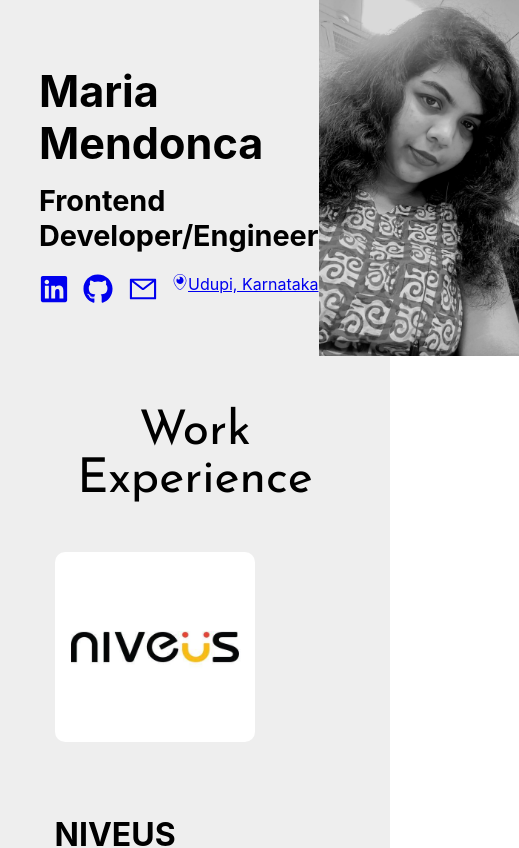
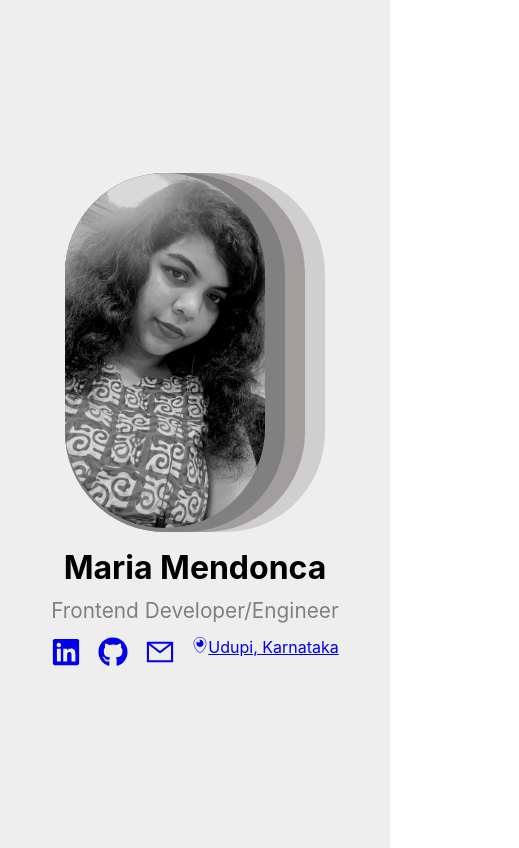
Before and after one commit to mendoncamaria/portfolio, a React (Create React App) app: page / in a window 390 px wide. Shown: the top 848 px of the page, 519 px wide, since content can reach past the window. Built offline with nearby package versions, Linux system fonts and the light colour scheme.

Commit message:
Added header styles, made responsive

```diff
--- a/src/components/header/Header.jsx
+++ b/src/components/header/Header.jsx
@@ -6,13 +6,13 @@ import { AiOutlineMail } from 'react-icons/ai';
 
 function Header() {
   return (
-    <div style={{ display: 'flex', alignItems: 'center'}}>
+    <div className={styles.container}>
       <div>
-        <div>
+        <div className={styles.heading_text_container}>
           <h1 className={styles.name}>Maria Mendonca</h1>
           <h2 className={styles.title}>Frontend Developer/Engineer</h2>
         </div>
-        <div style={{display: 'flex', justifyContent: 'space-between'}}>
+        <div className={styles.heading_icon_container}>
           <div>
             <a
               href="https://www.linkedin.com/in/mariamendonca/"
@@ -50,14 +50,13 @@ function Header() {
         </div>
       </div>
       <div>
-        <img
-          src={maria}
-          alt="Maria"
-          style={{
-            width: '200px',
-            height: 'auto',
-          }}
-        />
+        <div className={styles.image_outer_block}>
+          <div className={styles.image_mid_block}>
+            <div className={styles.image_inner_block}>
+              <img src={maria} alt="myphoto" className={styles.image_styles} />
+            </div>
+          </div>
+        </div>
       </div>
     </div>
   );
--- a/src/components/header/header.module.css
+++ b/src/components/header/header.module.css
@@ -1,10 +1,13 @@
 .container {
-  margin: 0rem 10rem;
+  display: flex;
+  flex-direction: row;
+  align-items: center;
+  justify-content: space-between;
+  height: 100vh;
 }
-
 .name {
   display: inline-block;
-  font-size: 3em;
+  font-size: 6em;
   margin-block-start: 0.5em;
   margin-block-end: 0em;
   margin-inline-start: 0px;
@@ -18,19 +21,108 @@
   margin-block-end: 0.7em;
   margin-inline-start: 0px;
   margin-inline-end: 0px;
-  align-self: center;
+  align-self: left;
+  font-weight: 400;
+  color: gray;
+}
+.heading_text_container {
+  display: flex;
+  flex-direction: column;
+}
+.heading_icon_container {
+  display: flex;
+  justify-content: space-between;
+}
+.image_styles {
+  width: 280px;
+  height: auto;
+  border-radius: 100px;
+}
+.image_inner_block {
+  background-color: gray;
+  height: auto;
+  width: 320px;
+  border-radius: 100px;
+}
+.image_mid_block {
+  background-color: #a39e9e;
+  height: auto;
+  width: 360px;
+  border-radius: 100px;
+}
+.image_outer_block {
+  background-color: #cfcfcf;
+  height: auto;
+  width: 400px;
+  border-radius: 100px;
 }
 
 @media (max-width: 500px) {
+  .container {
+    flex-direction: column-reverse;
+    justify-content: center;
+  }
   .name {
-    font-size: 2.7em;
-    margin-block-start: 0.3em;
-    margin-block-end: 0em;
-    margin-inline-start: 0px;
-    margin-inline-end: 0px;
-    align-self: center;
+    font-size: 2em;
   }
-  .container {
-    margin: 0 1rem;
+  .title {
+    font-size: 1.3em;
+  }
+  .image_styles {
+    width: 200px;
+  }
+  .image_inner_block {
+    width: 220px;
+  }
+  .image_mid_block {
+    width: 240px;
+  }
+  .image_outer_block {
+    width: 260px;
   }
 }
+@media (min-width: 501px) and (max-width: 900px) {
+  .container {
+    flex-direction: column-reverse;
+    justify-content: center;
+  }
+  .name {
+    font-size: 4em;
+  }
+  .title {
+    font-size: 1.6em;
+  }
+  .image_styles {
+    width: 320px;
+  }
+  .image_inner_block {
+    width: 350px;
+  }
+  .image_mid_block {
+    width: 380px;
+  }
+  .image_outer_block {
+    width: 400px;
+  }
+}
+
+@media screen and (min-width: 901px) and (max-width: 1499px) {
+  .name {
+    font-size: 3.5em;
+  }
+  .title {
+    font-size: 1.3em;
+  }
+  .image_styles {
+    width: 220px;
+  }
+  .image_inner_block {
+    width: 240px;
+  }
+  .image_mid_block {
+    width: 270px;
+  }
+  .image_outer_block {
+    width: 290px;
+  }
+}
```
